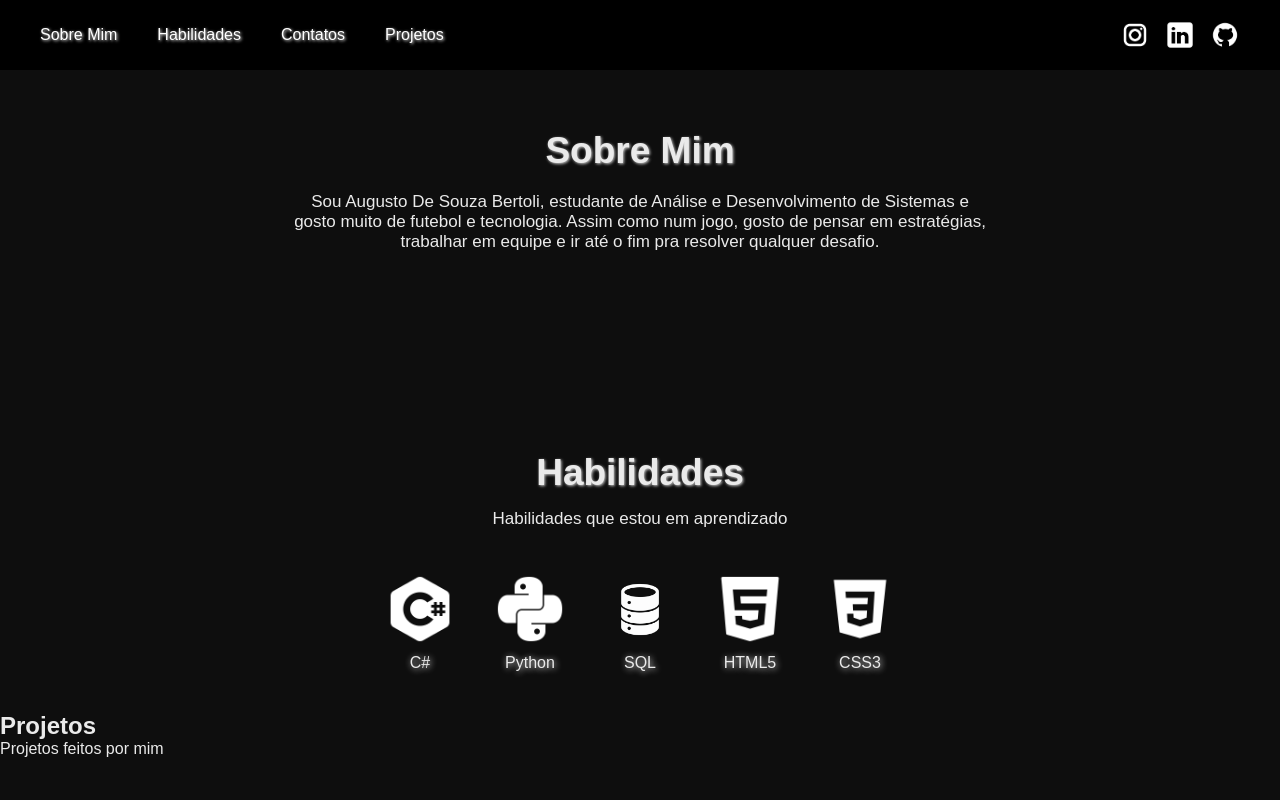
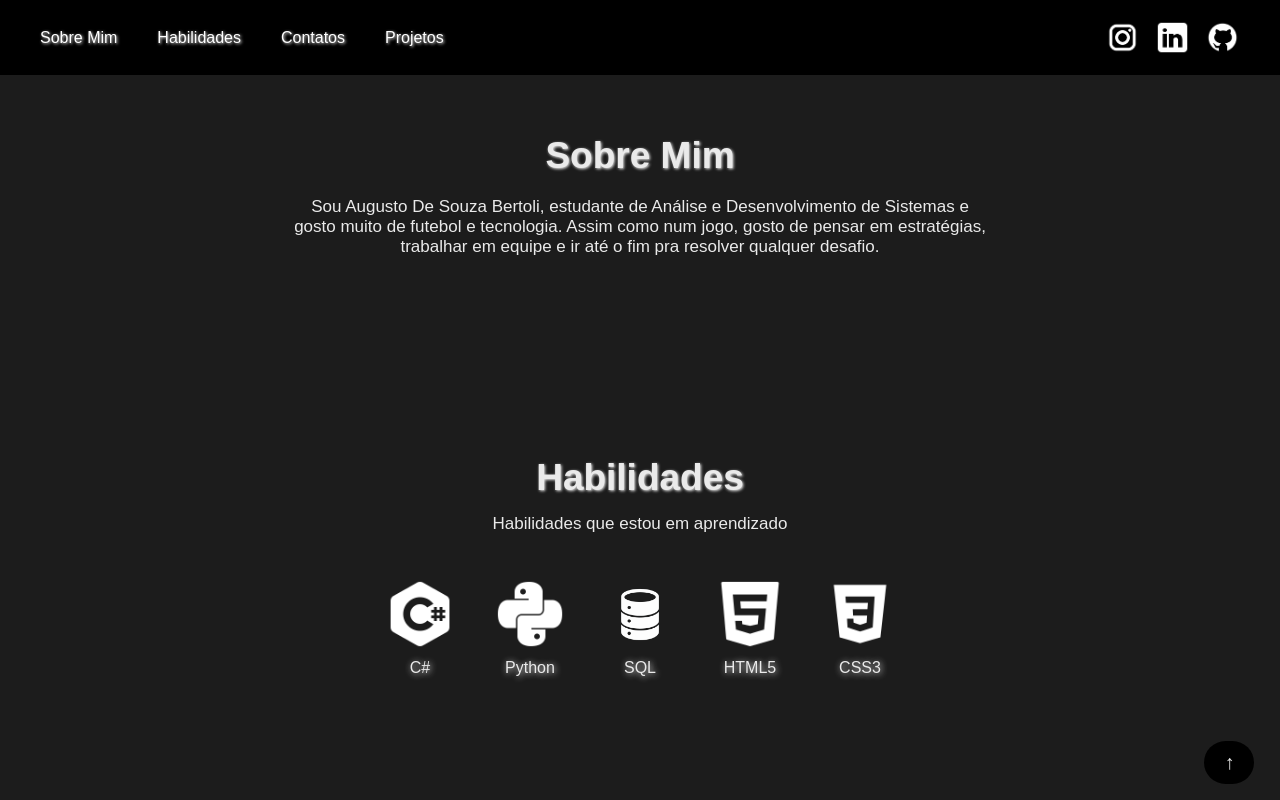
Before and after one commit to AugustoSBertoli/meu_portifolio, a plain HTML site: page index.html in a window 1280 px wide. Shown: the top 800 px of the page. Drawn offline with Linux system fonts and the light colour scheme; a web font is replaced by a local one.

Commit message:
Update style.css
mudança de cor, variáveis da cores usadas, seção do botão para voltar ao topo e padronização da seção projetos

```diff
--- a/style.css
+++ b/style.css
@@ -6,10 +6,21 @@
   box-sizing: border-box;
 }
 
+:root {
+  --cor-fundo: #1C1C1C;
+  --cor-fmenu: #000000;
+  --cor-conteudo: #EAEAEA;
+}
+
 /* CABEÇALHO */
 .cabecalho {
-  padding: 20px;
-  background-color: #000000;
+  display: flex;
+  justify-content: space-between;
+  align-items: center;
+  padding: 20px 40px;
+  background-color: var(--cor-fmenu);
+  flex-wrap: wrap;
+  gap: 20px;
 }
 
 .cabecalho__menu {
@@ -19,20 +30,7 @@
 
 .cabecalho__menu__link {
   font-size: 15px;
-  text-shadow: 1px 1px 3px #EAEAEA;
-}
-
-
-
-/* LINKS DO TOPO (Instagram etc) */
-.cabecalho {
-  display: flex;
-  justify-content: space-between;
-  align-items: center;
-  padding: 20px 40px;
-  background-color: #000000;
-  flex-wrap: wrap;
-  gap: 20px;
+  text-shadow: 1px 1px 3px var(--cor-conteudo);
 }
 
 /* MENU PRINCIPAL */
@@ -57,8 +55,8 @@
 
 /* LINKS (INSTAGRAM, LINKEDIN, GITHUB) */
 .cabecalho__icon{
-  width: 30px;
-  height: 30px;
+  width: 35px;
+  height: 35px;
 }
 .cabecalho__links {
   display: flex;
@@ -77,24 +75,6 @@
   transition: transform 0.3s ease;
 }
 
-.cabecalho__links .instagram {
-  background: linear-gradient(135deg, #feda75, #fa7e1e, #d62976, #962fbf, #4f5bd5, #6f00ff);
-  background-clip: text;
-  -webkit-background-clip: text;
-  -webkit-text-fill-color: transparent;
-  text-shadow: 1px 1px 8px #fa7e1e;
-}
-
-.cabecalho__links .linkedin {
-  color: #0077b5;
-  text-shadow: 1px 1px 6px #0077b5;
-}
-
-.cabecalho__links .github {
-  color: #999999;
-  text-shadow: 1px 1px 6px #999999;
-}
-
 .cabecalho__links a:hover {
   transform: translateY(-2px);
 }
@@ -103,8 +83,29 @@
 /* Corpo da página */
 body {
   font-family: "Special Gothic Expanded One", sans-serif;
-  background-color: #0e0e0e;
-  color: #EAEAEA;
+  background-color: var(--cor-fundo);
+  color: var(--cor-conteudo);
+}
+
+/* Estilo botão*/
+#botao__topo {
+  position: fixed;
+  bottom: 2%;
+  right: 2%;
+  background-color: var(--cor-fmenu);
+  color: var(--cor-conteudo);
+  border: none;
+  border-radius: 100px;
+  padding: 10px 20px;
+  font-size: 20px;
+  text-decoration: none;
+  transition: transform 0.3s ease;
+  display: block;
+}
+
+#botao__topo:hover {
+  background-color: #444;
+  transform: scale(1.1);
 }
 
 /* SEÇÃO SOBRE MIM */
@@ -126,7 +127,7 @@ body {
 .apresentacao__titulo {
   font-size: 37px;
   margin-bottom: 20px;
-  text-shadow: 1px 1px 3px #c9c9c9;
+  text-shadow: 1px 1px 3px var(--cor-conteudo);;
 }
 
 .apresentacao__texto {
@@ -146,7 +147,7 @@ body {
 
 .habilidades__titulo {
   font-size: 37px;
-  text-shadow: 1px 1px 3px #c9c9c9;
+  text-shadow: 1px 1px 3px var(--cor-conteudo);;
 }
 
 .habilidades__texto {
@@ -165,8 +166,8 @@ body {
   display: flex;
   flex-direction: column;
   align-items: center;
-  color: #EAEAEA;
-  text-shadow: 1px 1px 6px #EAEAEA;
+  color: var(--cor-conteudo);
+  text-shadow: 1px 1px 6px var(--cor-conteudo);
   font-size: 1rem;
   transition: transform 0.3s ease;
 }
@@ -182,6 +183,26 @@ body {
   margin-bottom: 10px;
 }
 
+/* SEÇÃO PROJETOS */
+.projetos {
+  display: flex;
+  flex-direction: column;
+  align-items: center;
+  text-align: center;
+  margin-top: 100px;
+  padding: 40px 20px;
+}
+
+.projetos__titulo {
+  font-size: 37px;
+  text-shadow: 1px 1px 3px var(--cor-conteudo);;
+}
+
+.projetos__texto {
+  font-size: 17px;
+  margin: 15px 0 30px;
+}
+
 /* SEÇÃO CONTATOS */
 .contatos{
   display: flex;
@@ -194,7 +215,7 @@ body {
 
 .contatos__titulo{
   font-size: 37px;
-  text-shadow: 1px 1px 3px #c9c9c9;
+  text-shadow: 1px 1px 3px var(--cor-conteudo);;
 }
 
 .contatos__texto {
@@ -230,8 +251,8 @@ body {
 
 .social__text {
   font-size: 16px;
-  color: #EAEAEA;
-  text-shadow: 1px 1px 3px #c9c9c9;
+  color: var(--cor-conteudo);
+  text-shadow: 1px 1px 3px var(--cor-conteudo);;
 }
 
 .contatos__curriculo {
@@ -242,8 +263,8 @@ body {
 }
 
 .cv__download {
-  background-color: #EAEAEA;
-  color: #000000;
+  background-color: var(--cor-conteudo);
+  color: var(--cor-fmenu);;
   padding: 20px 20px;
   border: none;
   border-radius: 7px;
@@ -264,7 +285,7 @@ body {
   margin-top: 80px;
   padding: 20px;
   text-align: center;
-  background-color: #EAEAEA;
+  background-color: var(--cor-conteudo);
   color: #000000;
   font-size: 10px;
 }
```
